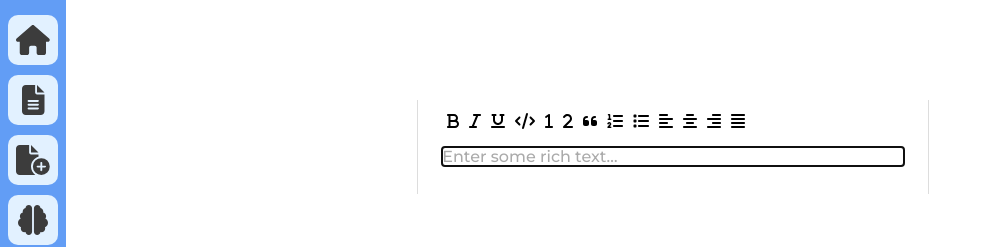
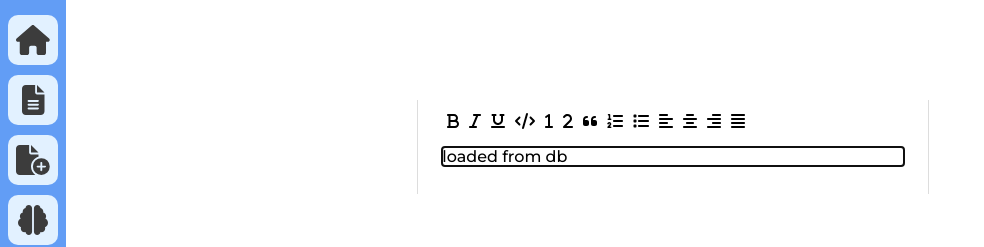
Before and after one commit to marcinjaborski/lang-app-front, a React (Create React App) app: page /editor in a window 1280 px wide. Shown: the top 247 px of the page, without its empty margins (0-984 px from the left). Built offline with nearby package versions, Linux system fonts and the light colour scheme; data requests are answered from the project's data file.

Commit message:
Broken version of note fetching [WIP]

```diff
--- a/db.json
+++ b/db.json
@@ -42,5 +42,12 @@
       "progress": 34,
       "excerpt": "Etiam commodo, odio at commodo tempus, purus nisl vulputate tellus, varius sodales quam tortor tincidunt."
     }
+  ],
+  "editorNotes": [
+    {
+      "id": 1,
+      "type": "paragraph",
+      "children": [{ "text": "loaded from db" }]
+    }
   ]
 }
--- a/package.json
+++ b/package.json
@@ -10,6 +10,7 @@
     "@testing-library/jest-dom": "^5.16.4",
     "@testing-library/react": "^12.1.4",
     "@testing-library/user-event": "^13.5.0",
+    "immutable": "^4.0.0",
     "js-cookie": "^3.0.1",
     "react": "^18.0.0",
     "react-cookies": "^0.1.1",
--- a/src/App.tsx
+++ b/src/App.tsx
@@ -5,6 +5,7 @@ import Home from "./components/Home";
 import EditorPanel from "./components/EditorPanel";
 import Login from "./components/Login";
 import Register from "./components/Register";
+import Test from "components/test";
 
 function App() {
   const [loadingApp, setLoadingApp] = useState(true);
--- a/src/components/EditorPanel.js
+++ b/src/components/EditorPanel.js
@@ -1,4 +1,4 @@
-import React, { useCallback, useMemo } from "react";
+import React, { useCallback, useEffect, useMemo, useState } from "react";
 import isHotkey from "is-hotkey";
 import { Editable, withReact, useSlate, Slate } from "slate-react";
 import { Editor, Transforms, createEditor, Element as SlateElement } from "slate";
@@ -19,12 +19,11 @@ import {
   faAlignRight,
   faAlignJustify,
 } from "@fortawesome/free-solid-svg-icons";
-
 import { EditorPanelStyled } from "./styles/EditorPanel.styled";
 
-export const Button = ({ active, onClick, children }) => {
+export const Button = ({ active: isActive, onClick, children }) => {
   return (
-    <span className={active ? "editorButtonActive" : "editorBuuttonInactive"} active={active} onClick={onClick}>
+    <span className={!!isActive ? "editorButtonActive" : "editorBuuttonInactive"} active={isActive} onClick={onClick}>
       {children}
     </span>
   );
@@ -58,27 +57,55 @@ const TEXT_ALIGN_TYPES = ["left", "center", "right", "justify"];
 // - quotes go all the way left, code doesn't. perhaps its okay like that?
 // - blocks of code and quotes across multiple lines would be nice
 
+/*
+fetch('http://example.com/movies.json')
+  .then(response => response.json())
+  .then(data => console.log(data));
+*/
+const loadNote = async () => {
+  console.log("fetching...");
+  return fetch("http://localhost:5000/editorNotes")
+    .then((res) => {
+      if (res.ok) return res.json();
+      else console.log("res was not ok");
+    })
+    .then((data) => {
+      console.log("fetched sucessfully");
+      console.log(data);
+      return [
+        {
+          type: data[0].type,
+          children: data[0].children,
+        },
+      ];
+    });
+};
+
 const RichTextExample = () => {
   const renderElement = useCallback((props) => <Element {...props} />, []);
   const renderLeaf = useCallback((props) => <Leaf {...props} />, []);
   const editor = useMemo(() => withHistory(withReact(createEditor())), []);
+  const [note, setNote] = useState([
+    {
+      type: "paragraph",
+      children: [{ text: "default" }],
+    },
+  ]);
 
-  const initialValue = useMemo(() => {
-    return (
-      JSON.parse(localStorage.getItem("content")) || [
-        {
-          type: "paragraph",
-          children: [{ text: "" }],
-        },
-      ]
-    );
+  useEffect(() => {
+    console.log("useeffect call");
+    loadNote().then((note) => {
+      console.log("loaded note: ");
+      console.log(note);
+      setNote(note); // TODO : THIS DOES NOT TRIGGER RE-RENDER
+    });
   }, []);
 
   return (
     <EditorPanelStyled>
       <Slate
         editor={editor}
-        value={initialValue}
+        value={note}
         onChange={(value) => {
           const isAstChange = editor.operations.some((op) => "set_selection" !== op.type);
           if (isAstChange) {
@@ -255,7 +282,7 @@ const BlockButton = ({ format, icon }) => {
   const editor = useSlate();
   return (
     <Button
-      active={isBlockActive(editor, format, TEXT_ALIGN_TYPES.includes(format) ? "align" : "type")}
+      isActive={isBlockActive(editor, format, TEXT_ALIGN_TYPES.includes(format) ? "align" : "type")}
       onClick={(event) => {
         event.preventDefault();
         toggleBlock(editor, format);
@@ -270,7 +297,7 @@ const MarkButton = ({ format, icon }) => {
   const editor = useSlate();
   return (
     <Button
-      active={isMarkActive(editor, format)}
+      isActive={isMarkActive(editor, format)}
       onClick={(event) => {
         event.preventDefault();
         toggleMark(editor, format);
```
Also changed, not shown: src/components/test.js (added, +36 -0 lines), 2 other files (tests, documents, lock files or other folders).
